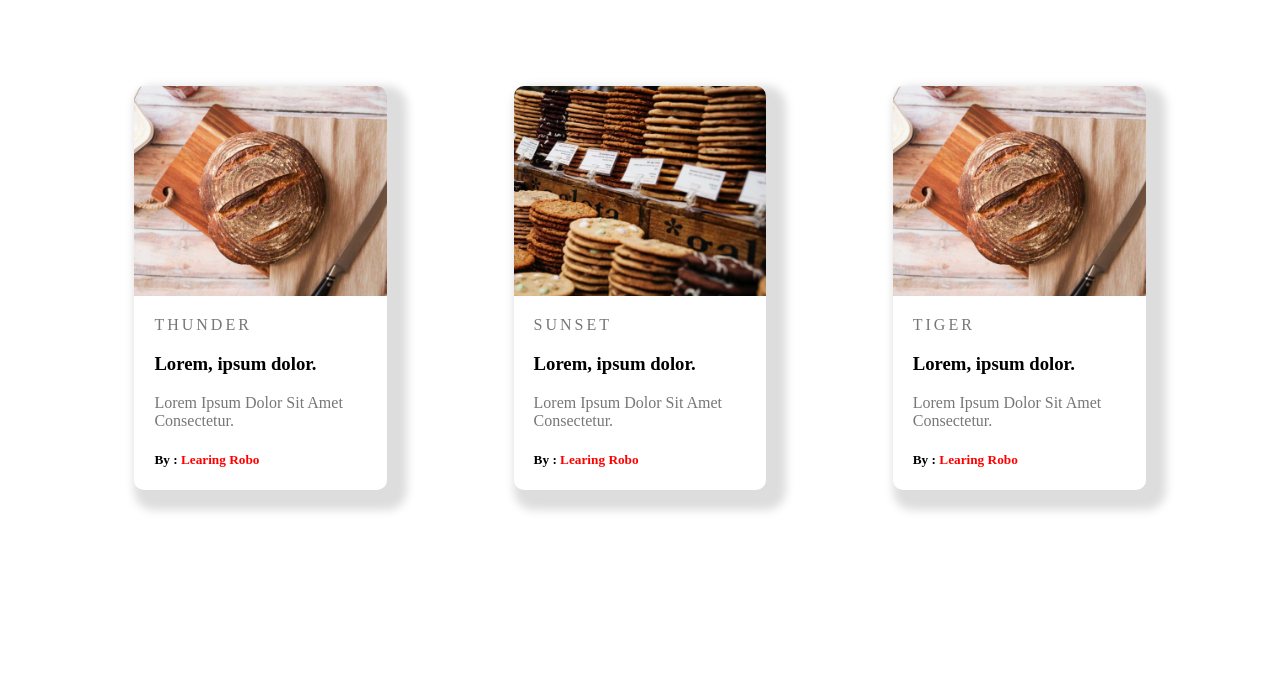
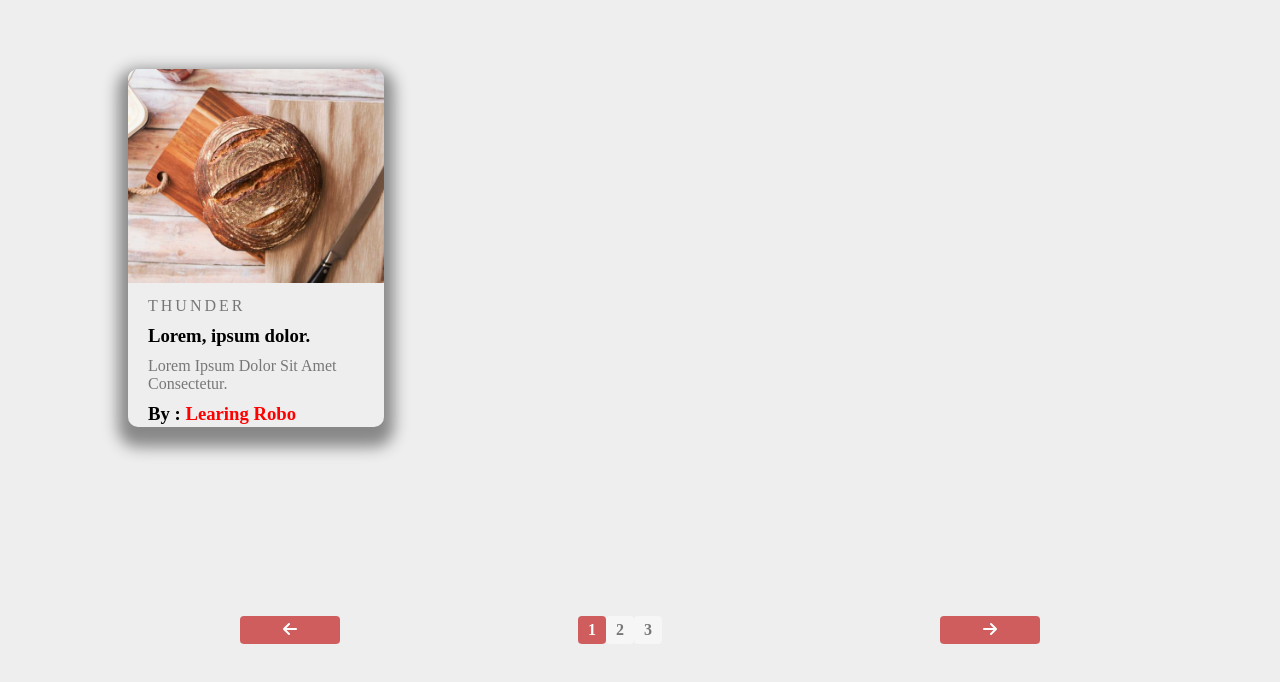
Before and after one commit to ahmedfesial/Task_1, a plain HTML site: page index.html in a window 1280 px wide. Shown: the part 120-802 px from the top of the page. Drawn offline with Linux system fonts and the light colour scheme.

Commit message:
Slider Project

```diff
--- /dev/null
+++ b/app.js
@@ -0,0 +1,146 @@
+// Step_1 Slider Items | Array. from [ES6 Feature]
+
+var sliderBoxs = Array.from(document.querySelectorAll(".slider-container #Box"));
+
+// console.table(sliderImages);
+
+// Get Number of Slide
+
+var slideCount = sliderBoxs.length;
+
+// console.log(slideCount);
+
+// Set Current Slide
+
+var currentSlide = 1;
+
+// Create Buttons
+
+var nextButtons = document.getElementById("next"); // call from html .. call ById
+
+var backButtons = document.getElementById("back"); // call from html .. Call ById
+
+// Handle Clicks on Buttons
+
+nextButtons.onclick = nextSlide; //  call function
+backButtons.onclick = backSlide; // call function
+
+//  Build "Ul"
+
+//Create The Main UL Element
+
+
+var paginationElement = document.createElement("ul");
+
+
+// Set ID On Created UL Element
+
+paginationElement.setAttribute("id", "pagination-ul");
+
+// create list items based on slide count
+
+for (var i = 1; i <= slideCount; i++) {
+  //  4 Steps
+
+  //create li Element
+
+  var paginationItem = document.createElement("li");
+
+  paginationItem.setAttribute("data-index", i);
+
+  paginationItem.appendChild(document.createTextNode(i));
+
+  paginationElement.appendChild(paginationItem);
+}
+
+document.getElementById("indicators").appendChild(paginationElement);
+
+// Get the New  Created UL
+
+var paginationCreatedUl = document.getElementById("pagination-ul");
+
+//Create Function
+
+function nextSlide() {
+  if (nextButtons.classList.contains("disabled")) {
+
+    return false;
+
+  } else {
+
+    currentSlide++;
+
+    theChecker();
+  }
+}
+
+function backSlide() {
+
+  if (backButtons.classList.contains("disabled")) {
+
+    return false;
+
+  } else {
+
+    currentSlide--;
+
+    theChecker();
+
+  }
+}
+
+
+
+var paginationsButtets = Array.from(document.querySelectorAll("#pagination-ul li"));
+
+// Loop though Buttels Items
+
+for (var i = 0; i < paginationsButtets.length; i++) {
+
+  paginationsButtets[i].onclick = function () {
+
+  currentSlide = parseInt(this.getAttribute("data-index"));
+
+  theChecker();
+
+  };
+}
+
+//  Create The Checker Function
+
+function theChecker() {
+
+    // Call Function removeAllActive
+  removeAllActive();
+
+  sliderBoxs[currentSlide - 1].classList.add("active");
+
+  paginationCreatedUl.children[currentSlide - 1].classList.add("active");
+
+  // Check current slide is the frist
+
+  if (currentSlide == 1) {
+    backButtons.classList.add("disabled");
+  } else {
+    backButtons.classList.remove("disabled");
+  }
+
+  if (currentSlide == slideCount) {
+    nextButtons.classList.add("disabled");
+  } else {
+    nextButtons.classList.remove("disabled");
+  }
+}
+theChecker();
+
+//Remove All Classes Actives from Images and Bullets
+
+function removeAllActive() {
+  // Loop Through Images
+  sliderBoxs.forEach(function (img) {
+    img.classList.remove("active");
+  });
+  paginationsButtets.forEach(function (bullet) {
+    bullet.classList.remove("active");
+  });
+}
--- a/index.html
+++ b/index.html
@@ -4,39 +4,50 @@
     <meta charset="UTF-8" />
     <meta name="viewport" content="width=device-width, initial-scale=1.0" />
     <link rel="stylesheet" href="main.css" />
+    <link rel="stylesheet" href="https://cdnjs.cloudflare.com/ajax/libs/font-awesome/6.4.2/css/all.min.css">
     <title>Task_1</title>
   </head>
   <body>
     <div class="Boxs">
-        <div class="container">
-            <div class="Box1">
+        <div class="slider-container">
+              <div id="Box">
                 <img src="Photo/ben-garratt.jpg" alt="This Photo About Bread" />
                 <div class="info">
                   <p class="text">THUNDER</p>
                   <h3>Lorem, ipsum dolor.</h3>
                   <p>Lorem ipsum dolor sit amet consectetur.</p>
-                  <h5>By : <span>Learing Robo</span></h5>
+                  <h3>By : <span>Learing Robo</span></h3>
                 </div>
               </div>
-              <div class="Box2">
+              <div id="Box">
                 <img src="Photo/clem-onojeghuo.jpg" alt="This Photo About Bread" />
                 <div class="info">
                   <p class="text">SUNSET</p>
                   <h3>Lorem, ipsum dolor.</h3>
                   <p>Lorem ipsum dolor sit amet consectetur.</p>
-                  <h5>By : <span>Learing Robo</span></h5>
+                  <h3>By : <span>Learing Robo</span></h3>
                 </div>
               </div>
-              <div class="Box3">
+              <div id="Box">
                 <img src="Photo/ben-garratt.jpg" alt="This Photo About Bread" />
                 <div class="info">
                   <p class="text">TIGER</p>
                   <h3>Lorem, ipsum dolor.</h3>
                   <p>Lorem ipsum dolor sit amet consectetur.</p>
-                  <h5>By : <span>Learing Robo</span></h5>
+                  <h3>By : <span>Learing Robo</span></h3>
                 </div>
               </div>
         </div>
     </div>
+    <div class="slider-controls">
+
+      <span   id="back"> <i class="fa-solid fa-arrow-left"></i> </span>
+
+      <span   id="indicators" class="indicators"></span>
+
+      <span   id="next" >  <i class="fa-solid fa-arrow-right"></i></span>
+
+    </div>
+    <script src="app.js"></script>
   </body>
 </html>
--- a/main.css
+++ b/main.css
@@ -1,52 +1,112 @@
+*{
+  box-sizing: border-box;
+  margin: 0;
+  padding: 0;
+}
+body{
+    background-color: #eee;
+}
 
-.container{
+.Boxs .slider-container {
   display: flex;
   justify-content: space-evenly;
   align-items: center;
-    height: 100vh;
+  height: 92vh;
 }
 
-
-
-.Boxs .Box1{
+.Boxs #Box{
   width: 20%;
   border-radius: 10px;
-    box-shadow: 10px 10px 10px 10px #ddd;
+  box-shadow: 0px  10px 15px 10px #888;
+  transition: opacity 1.5s;
+  opacity: 0;
 }
-.Boxs .Box1 .info{
+.Boxs #Box.active{
+    opacity: 1;
+}
+
+.Boxs #Box .info{
   padding-left: 20px;
+  height: 130px;
 }
-img{
+
+img {
   width: 100%;
   height: auto;
   border-top-left-radius: 10px;
   border-top-right-radius: 10px;
 }
-.Boxs .Box2{
-    width: 20%;
-    border-radius: 10px;
-    box-shadow: 10px 10px 10px 10px #ddd;
-}
-.Boxs .Box2 .info{
-    padding-left: 20px;
-}
-.Boxs .Box3{
-    width: 20%;
-    border-radius: 10px;
-    box-shadow: 10px 10px 10px 10px #ddd;
-}
-.Boxs .Box3 .info{
-    padding-left: 20px;
-}
 
-.Boxs .info span{
+.Boxs .info span {
   color: red;
 }
 
 .Boxs p{
-    color : #777;
+  margin-top: 10px;
+  margin-bottom: 10px;
+  color: #777;
   text-transform: capitalize;
 }
-.Boxs .text{
+
+.Boxs .text {
   letter-spacing: 3px;
 }
+
+.slider-controls {
+  width: 800px;
+  margin: auto;
+}
+.slider-controls #back,
+.slider-controls #next {
+  background-color: rgb(208, 93, 93);
+  color: #fff;
+  font-size: 16px;
+  width: 80px;
+  text-align: center;
+  cursor: pointer;
+  border-radius: 4px;
+  padding: 5px;
+  user-select: none;
+  width: 100px;
+}
+
+.slider-controls #back {
+  float: left;
+}
+.slider-controls #next {
+  float: right;
+}
+
+.disabled{
+    cursor: no-drop;
+}
+
+
+.slider-controls .indicators{
+    width: 70%;
+    float: left;
+}
+
+
+.slider-controls .indicators ul{
+    list-style: none;
+    margin: 0;
+    text-align: center;
+}
+
+.slider-controls .indicators ul li{
+    display: inline-block;
+    background-color: #f6f6f6;
+    color: #777;
+    font-weight: bold;
+    width: 28px;
+    height: 28px;
+    border-radius: 4px;
+    line-height: 28px;
+    cursor: pointer;
+}
+
+.slider-controls .indicators ul li.active{
+    background-color: rgb(208, 93, 93);
+    color: #fff;
+}
```
Lines whose indentation alone changed are shown as unchanged.
